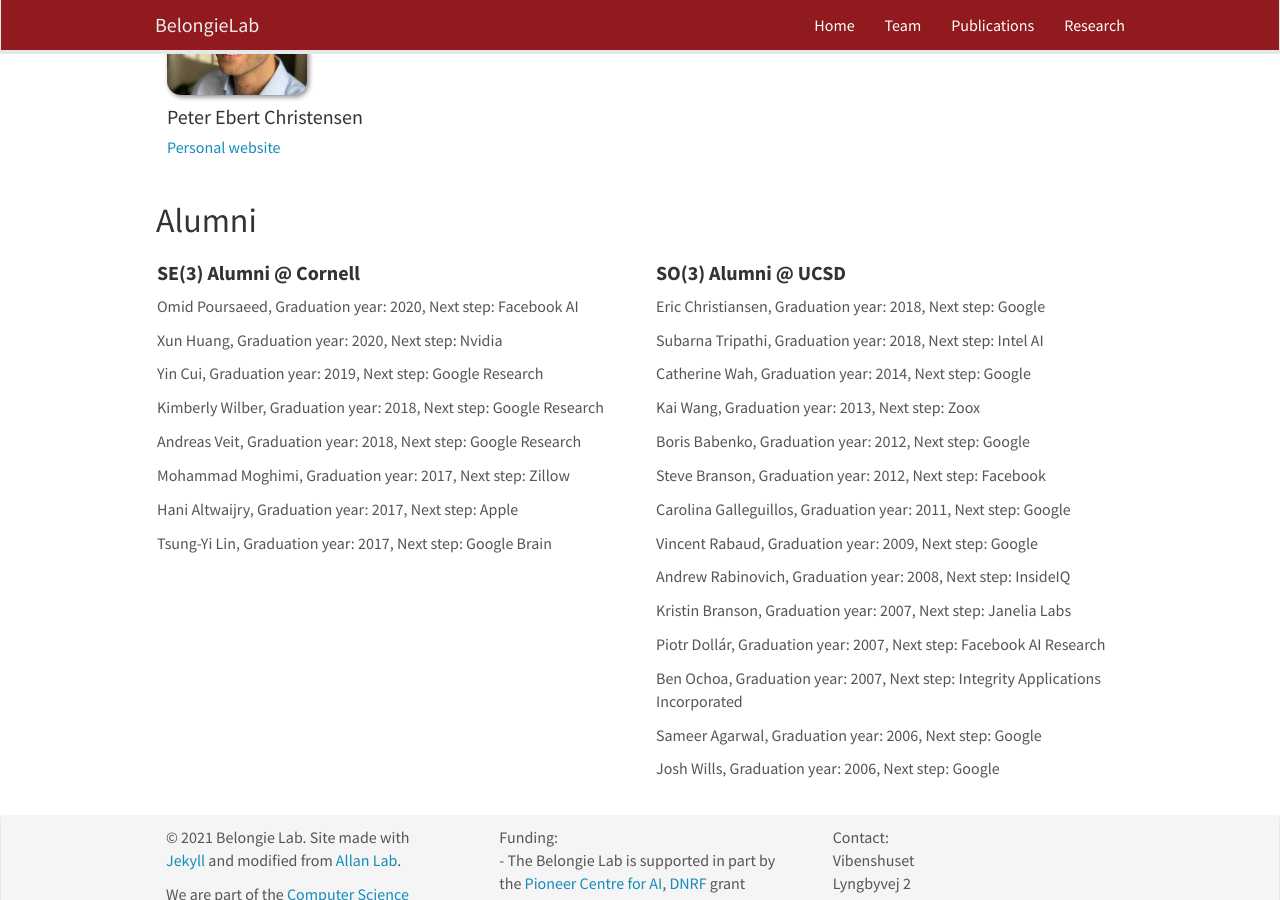
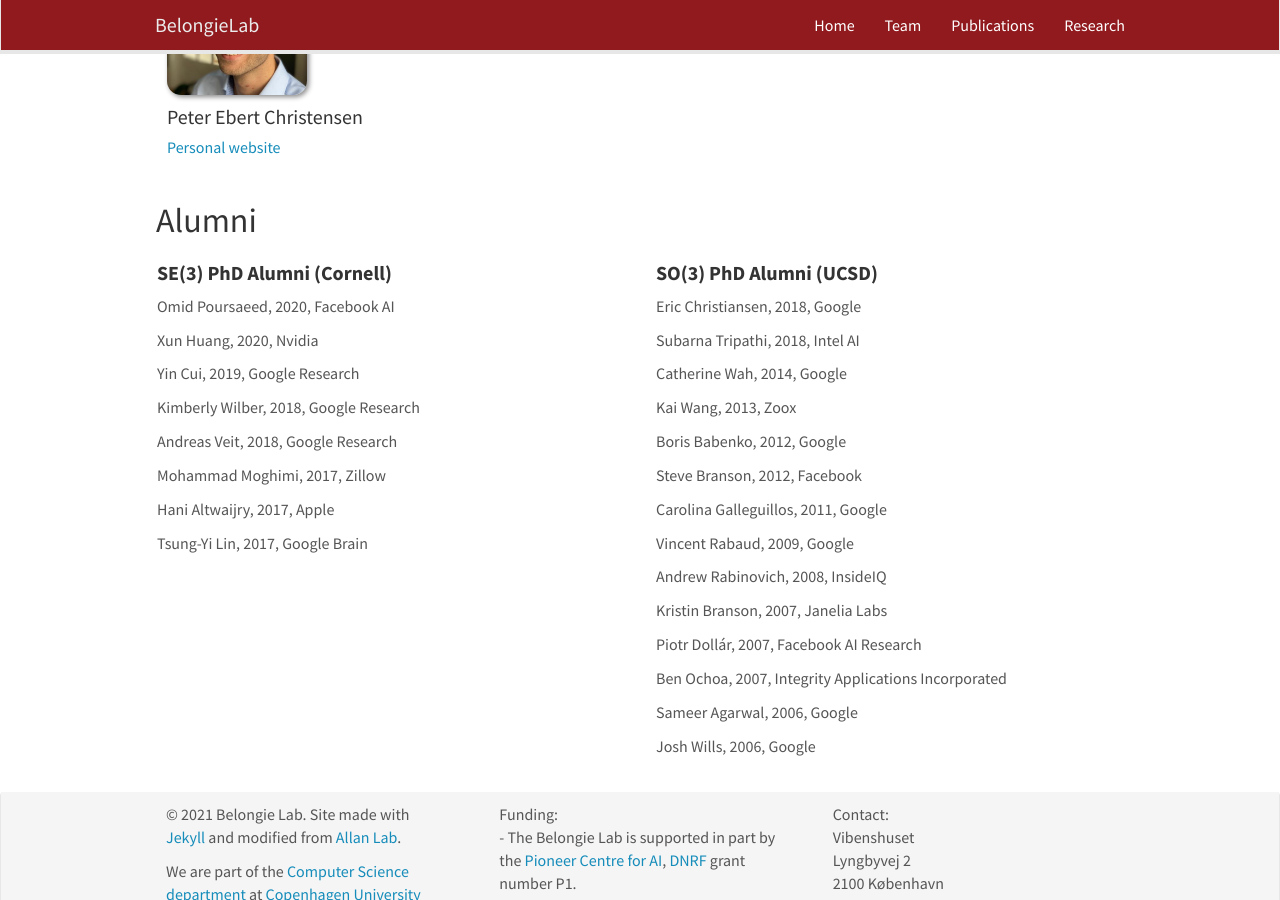
Before and after one commit to BelongieLab/belongielab.github.io, a Jekyll site: the page built from _pages/team.md, in a window 1280 px wide and 900 px high, scrolled down 1714 px. Built offline with Jekyll 4.4.1, drawn with Linux system fonts in a browser that asks for light colours; nearby versions of some CDN libraries.

Commit message:
Edits to Alumni formatting

```diff
--- a/_pages/team.md
+++ b/_pages/team.md
@@ -95,16 +95,16 @@ permalink: /team/
 <div class="row">
 
 <div class="col-sm-6 clearfix">
-<h4> <b>SE(3) Alumni @ Cornell</b> </h4>
+<h4> <b>SE(3) PhD Alumni (Cornell)</b> </h4>
 {% for member in site.data.se3_alumni %}
-{{ member.name }}, Graduation year: {{ member.year }}, Next step: {{ member.next }}
+{{ member.name }}, {{ member.year }}, {{ member.next }}
 {% endfor %}
 </div>
 
 <div class="col-sm-6 clearfix">
-<h4> <b>SO(3) Alumni @ UCSD</b> </h4>
+<h4> <b>SO(3) PhD Alumni (UCSD)</b> </h4>
 {% for member in site.data.so3_alumni %}
-{{ member.name }}, Graduation year: {{ member.year }}, Next step: {{ member.next }}
+{{ member.name }}, {{ member.year }}, {{ member.next }}
 {% endfor %}
 </div>
 
```
